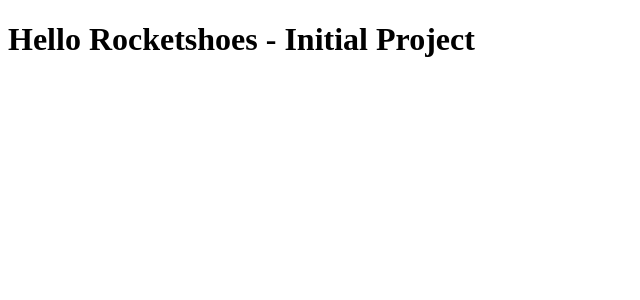
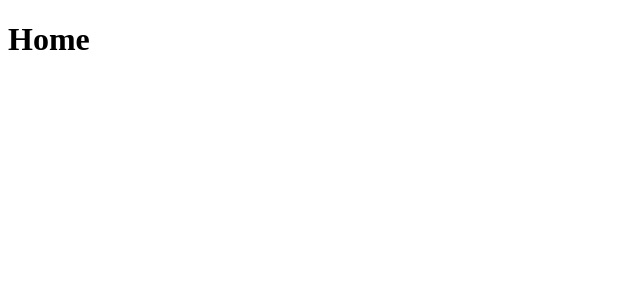
Before and after one commit to ricardoSpara/rocketshoes, a React (Create React App) app: page / in a window 1280 px wide. Shown: the top 300 px of the page, without its empty margins (0-640 px from the left). Built offline with nearby package versions, Linux system fonts and the light colour scheme.

Commit message:
react router

```diff
--- a/package.json
+++ b/package.json
@@ -8,6 +8,7 @@
         "@testing-library/user-event": "^7.1.2",
         "react": "^16.13.1",
         "react-dom": "^16.13.1",
+        "react-router-dom": "^5.1.2",
         "react-scripts": "3.4.1"
     },
     "scripts": {
--- a/src/App.js
+++ b/src/App.js
@@ -1,7 +1,14 @@
 import React from 'react';
 
+import { BrowserRouter } from 'react-router-dom';
+import Routes from './routes';
+
 function App() {
-    return <h1>Hello Rocketshoes - Initial Project</h1>;
+    return (
+        <BrowserRouter>
+            <Routes />
+        </BrowserRouter>
+    );
 }
 
 export default App;
--- /dev/null
+++ b/src/pages/Cart/index.js
@@ -0,0 +1,11 @@
+import React from 'react';
+
+// import { Container } from './styles';
+
+export default function Cart() {
+    return (
+        <div>
+            <h1>Cart</h1>
+        </div>
+    );
+}
--- /dev/null
+++ b/src/pages/Home/index.js
@@ -0,0 +1,11 @@
+import React from 'react';
+
+// import { Container } from './styles';
+
+export default function Home() {
+    return (
+        <div>
+            <h1>Home</h1>
+        </div>
+    );
+}
--- /dev/null
+++ b/src/routes.js
@@ -0,0 +1,14 @@
+import React from 'react';
+import { Switch, Route } from 'react-router-dom';
+
+import Home from './pages/Home';
+import Cart from './pages/Cart';
+
+export default function Routes() {
+    return (
+        <Switch>
+            <Route path="/" exact component={Home} />
+            <Route path="/cart" component={Cart} />
+        </Switch>
+    );
+}
```
Also changed, not shown: 1 other file (tests, documents, lock files or other folders).
